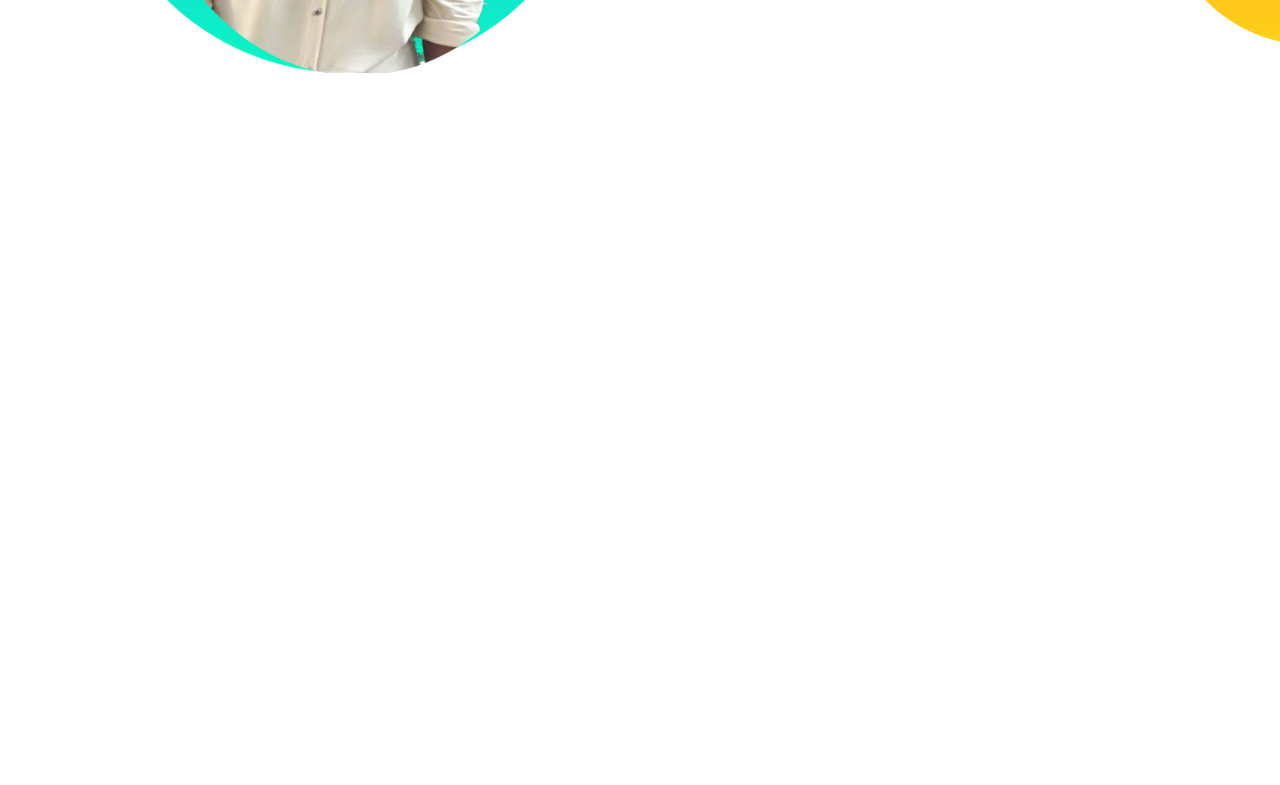
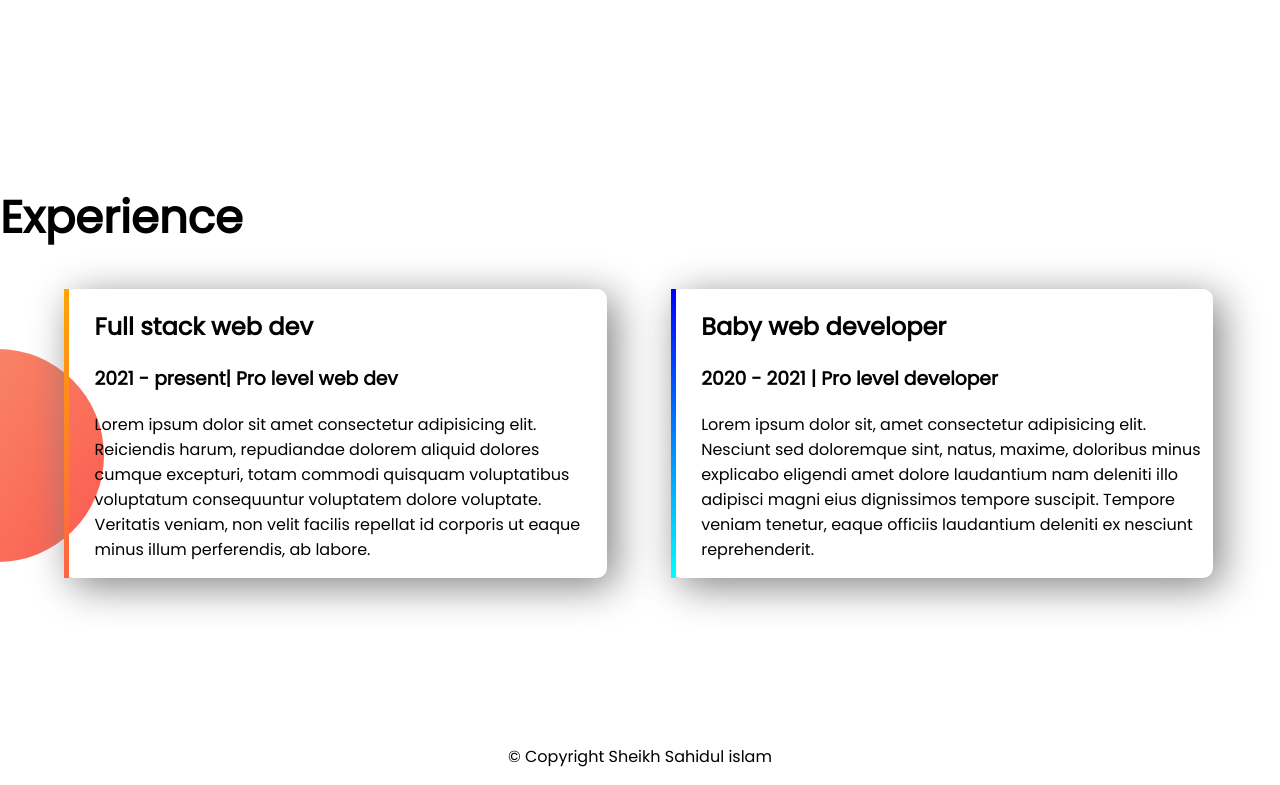
Before and after one commit to sheikhdidar/web-dev, a plain HTML site: page index.html in a window 1280 px wide. Shown: the part 1108-1893 px from the top of the page. Before the commit the page ends 1338 px from the top, so only its background shows below. Drawn offline with Linux system fonts and the light colour scheme.

Commit message:
experience-area

```diff
--- a/index.html
+++ b/index.html
@@ -8,12 +8,13 @@
     <link rel="preconnect" href="https://fonts.gstatic.com" crossorigin>
     <link href="https://fonts.googleapis.com/css2?family=Poppins&display=swap" rel="stylesheet">
     <link rel="shortcut icon" href="images/fav.png" type="image/x-icon">
+    <title>web-dev</title>
     <link rel="stylesheet" href="style.css">
-    <title>web-dev</title>
+
 </head>
 <body>
-    <section class="top-banner">
-        <div class="half-width">
+    <section class="top-banner flexible-container">
+        <div class="half-width ">
             <h1>Welcome To</h1>
             <h1><span class="orange">Sahidul islam</span> World</h1>
             <h3>buil climber and train stopper</h3>
@@ -25,8 +26,8 @@
         </div>
     </section>
 
-    <section class="dream-big">
-        <div class="half-width">
+    <section class="dream-big flexible-container">
+        <div class="half-width ">
             <img src="images/3.png" alt="Sahidul`s photo">
         </div>
         <div class="half-width">
@@ -36,5 +37,24 @@
             <a class="link-button" href="http://linkedin.com" target="_blank">Download resume</a>
         </div>
     </section>
+
+    <section class="experience-area">
+        <h1>Experience</h1>
+        <div class="flexible-container">
+            <div id="fullstack"  class="half-width">
+                <h2>Full stack web dev</h2>
+                <h3>2021 - present| Pro level web dev</h3>
+                <p>Lorem ipsum dolor sit amet consectetur adipisicing elit. Reiciendis harum, repudiandae dolorem aliquid dolores cumque excepturi, totam commodi quisquam voluptatibus voluptatum consequuntur voluptatem dolore voluptate. Veritatis veniam, non velit facilis repellat id corporis ut eaque minus illum perferendis, ab labore.</p>
+            </div>
+            <div id="baby-web" class="half-width">
+                <h2>Baby web developer</h2>
+                <h3>2020 - 2021 | Pro level developer</h3>
+                <p>Lorem ipsum dolor sit, amet consectetur adipisicing elit. Nesciunt sed doloremque sint, natus, maxime, doloribus minus explicabo eligendi amet dolore laudantium nam deleniti illo adipisci magni eius dignissimos tempore suscipit. Tempore veniam tenetur, eaque officiis laudantium deleniti ex nesciunt reprehenderit.</p>
+            </div>
+        </div>
+    </section>
+    <footer>
+        <p>&copy Copyright Sheikh Sahidul islam </p>
+    </footer>
 </body>
 </html>
--- a/style.css
+++ b/style.css
@@ -10,8 +10,12 @@ h1{
     color:orange;
 }
 section{
-    display: flex;
+
     padding-bottom: 150px;
+}
+.flexible-container{
+    display:flex;
+
 }
 .top-banner{
     background-image: url(images/4.png);
@@ -23,7 +27,7 @@ section{
     padding-left: 2%;
 }
 .half-width img{
-    width:100%;
+    width:90%;
 }
 .link-button{
     text-decoration: none;
@@ -39,3 +43,29 @@ section{
     background-repeat: no-repeat;
     background-position: right;
 }
+.experience-area{
+    background-image: url(images/exp-bg.png);
+    background-repeat: no-repeat;
+    background-position: left;
+}
+
+#fullstack{
+    border-left:5px solid;
+    border-image:linear-gradient(orange, tomato);
+    border-image-slice: 1;
+    box-shadow: 8px 8px 40px gray;
+    border-radius: 10px;
+
+}
+#baby-web{
+    border-left:5px solid;
+    border-image: linear-gradient(blue, cyan);
+    border-image-slice: 1;
+    box-shadow: 8px 8px 40px gray;
+    border-radius: 10px;
+
+}
+footer p {
+    text-align:center;
+
+}
```
